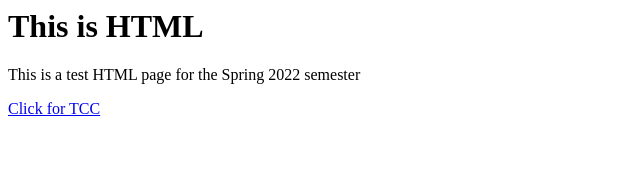
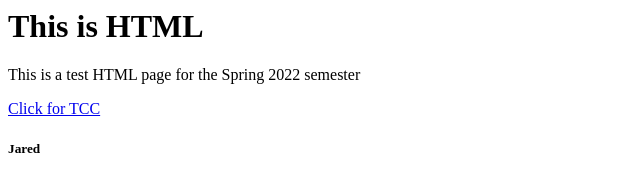
Before and after one commit to joliverio/Spring2022, a plain HTML site: page index.html in a window 1280 px wide. Shown: the full height of the page, 0-640 px from the left. Drawn offline with Linux system fonts and the light colour scheme.

Commit message:
Update index.html

```diff
--- a/index.html
+++ b/index.html
@@ -3,5 +3,6 @@
 		<h1>This is HTML</h1>
 		<p>This is a test HTML page for the Spring 2022 semester</p>
 		<a href="https://www.tcc.edu">Click for TCC</a>
+		<h5>Jared</h5>
 	</body>
 </html>
```
